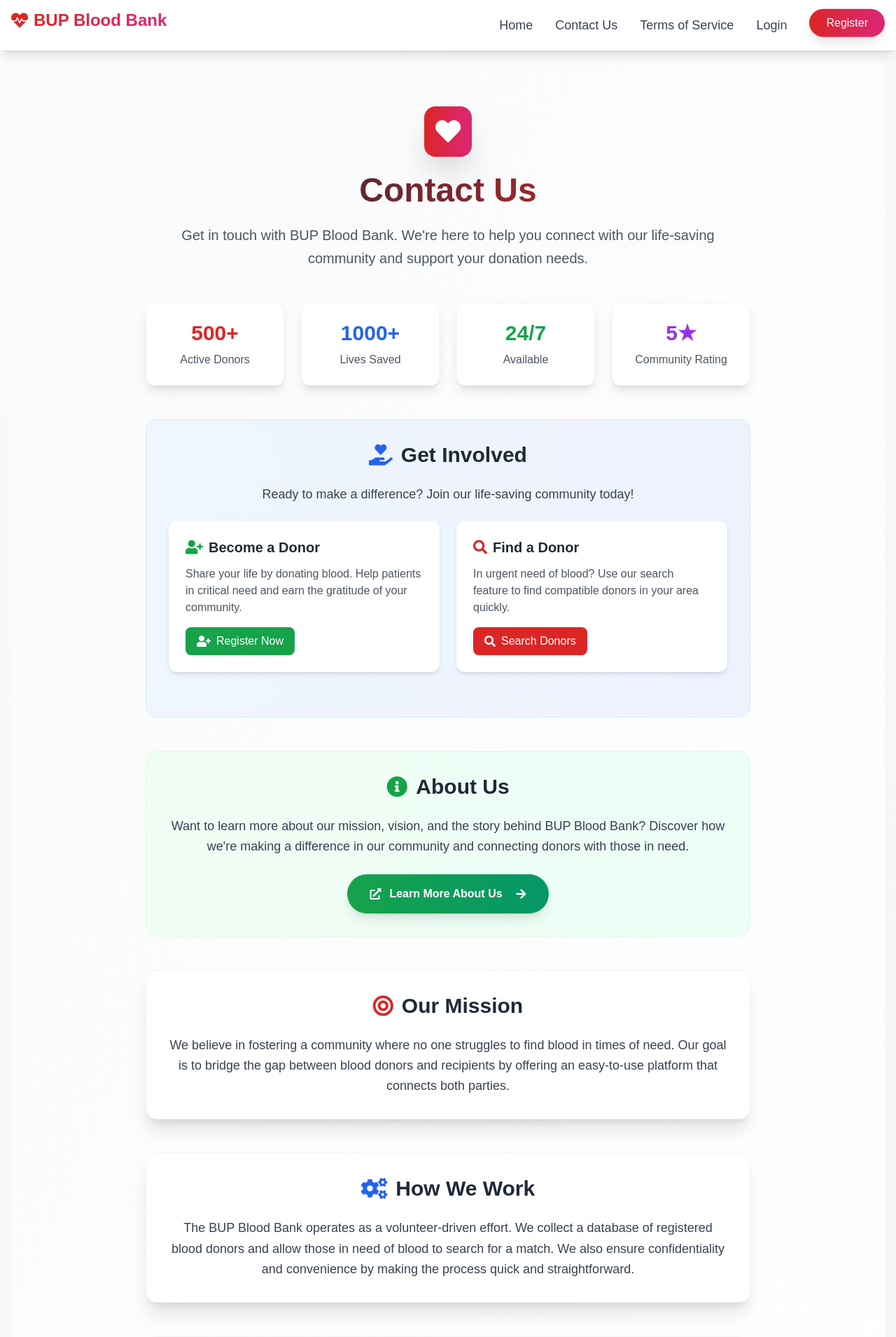
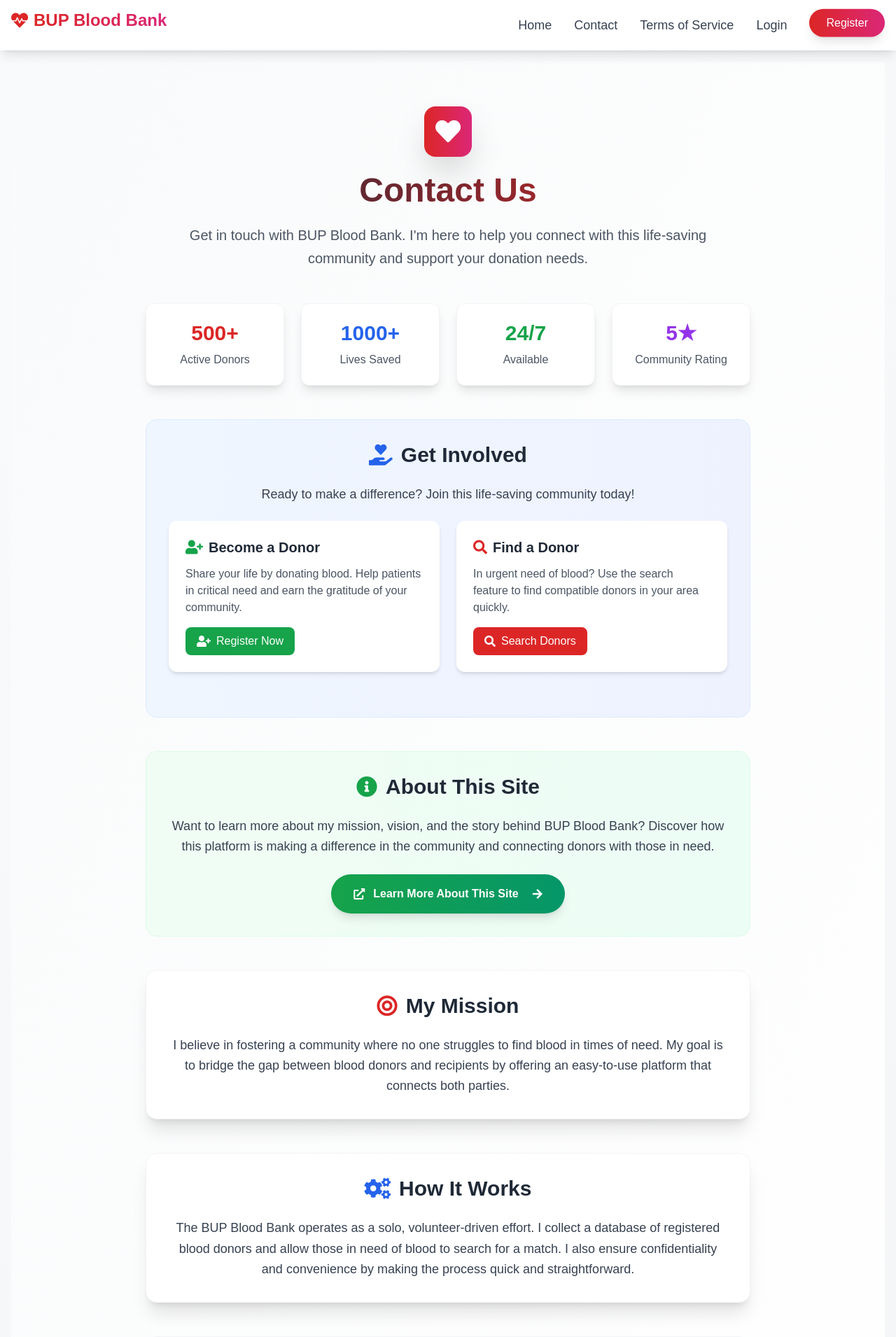
Before and after one commit to Refayatul/bupblood, a Flask app: page /contact in a window 1280 px wide. Shown: the top 1910 px of the page at 70% size. Run offline with Flask 3, Linux system fonts and the light colour scheme; some libraries are stand-ins or nearby versions.

Commit message:
Rewrite site copy to first-person singular (solo maintainer)

```diff
--- a/templates/base.html
+++ b/templates/base.html
@@ -263,8 +263,7 @@
                 <a href="{{ url_for('user_profile') }}"
                     class="nav-link hover:text-primary text-lg font-bold">Profile</a>
                 {% endif %}
-                <a href="{{ url_for('contact') }}" class="nav-link hover:text-primary text-lg font-medium">Contact
-                    Us</a>
+                <a href="{{ url_for('contact') }}" class="nav-link hover:text-primary text-lg font-medium">Contact</a>
                 <a href="{{ url_for('tos') }}" class="nav-link hover:text-primary text-lg font-medium">Terms of
                     Service</a>
                 {% if current_user.is_authenticated and not session.get('admin_logged_in') %}
@@ -293,7 +292,7 @@
                 class="block py-3 px-4 text-primary hover:bg-gray-50 mobile-nav-link font-bold">Profile</a>
             {% endif %}
             <a href="{{ url_for('contact') }}"
-                class="block py-3 px-4 text-primary hover:bg-gray-50 mobile-nav-link font-medium">Contact Us</a>
+            class="block py-3 px-4 text-primary hover:bg-gray-50 mobile-nav-link font-medium">Contact</a>
             <a href="{{ url_for('tos') }}"
                 class="block py-3 px-4 text-primary hover:bg-gray-50 mobile-nav-link font-medium">Terms of Service</a>
             {% if current_user.is_authenticated and not session.get('admin_logged_in') %}
@@ -362,89 +361,66 @@
             mobileMenu.classList.toggle('animate-slide-in');
         });
 
-        // Generic Toast Notification
-        function showToast(message, type = 'success') {
-            // Remove existing toasts
-            const existingToasts = document.querySelectorAll('.toast-notification');
-            existingToasts.forEach(toast => toast.remove());
-
-            // Create toast element
-            const toast = document.createElement('div');
-            toast.className = `toast-notification fixed top-4 right-4 md:right-4 left-4 md:left-auto px-6 py-4 rounded-2xl shadow-2xl z-[100] transform translate-x-full transition-all duration-300 border-l-4 flex items-center gap-4 min-w-[300px] max-w-md ${
-                type === 'success' ? 'bg-white border-green-500 text-gray-800' :
-                type === 'error' ? 'bg-white border-red-500 text-gray-800' :
-                type === 'warning' ? 'bg-white border-yellow-500 text-gray-800' :
-                'bg-white border-blue-500 text-gray-800'
-            }`;
-
-            const icon = type === 'success' ? 'fa-check-circle text-green-500' :
-                         type === 'error' ? 'fa-exclamation-circle text-red-500' :
-                         type === 'warning' ? 'fa-exclamation-triangle text-yellow-500' :
-                         'fa-info-circle text-blue-500';
-
-            toast.innerHTML = `
-                <div class="flex-shrink-0 bg-gray-50 p-2 rounded-full">
-                    <i class="fas ${icon} text-xl"></i>
-                </div>
-                <div class="flex-grow">
-                    <p class="font-bold text-sm capitalize">${type}!</p>
-                    <p class="text-xs text-gray-600 leading-relaxed">${message}</p>
-                </div>
-                <button onclick="this.parentElement.remove()" class="text-gray-400 hover:text-gray-600 transition-colors">
-                    <i class="fas fa-times"></i>
-                </button>
-            `;
-
-            document.body.appendChild(toast);
-
-            // Animate in
-            setTimeout(() => {
-                toast.classList.remove('translate-x-full');
-            }, 10);
-
-            // Auto remove after 5 seconds
-            setTimeout(() => {
-                if (toast.parentNode) {
-                    toast.classList.add('translate-x-full');
-                    setTimeout(() => {
-                        if (toast.parentNode) toast.remove();
-                    }, 300);
-                }
-            }, 5000);
-        }
-
-        // Keep copy function but use showToast
+        // Copy to clipboard function
         async function copyToClipboard(text) {
             try {
                 await navigator.clipboard.writeText(text);
-                showToast('Phone number copied to clipboard!', 'success');
+                // Show success feedback
+                showCopyNotification('Phone number copied to clipboard!');
             } catch (err) {
                 console.error('Failed to copy: ', err);
+                // Fallback for older browsers
                 const textArea = document.createElement('textarea');
                 textArea.value = text;
                 document.body.appendChild(textArea);
                 textArea.select();
                 try {
                     document.execCommand('copy');
-                    showToast('Phone number copied to clipboard!', 'success');
+                    showCopyNotification('Phone number copied to clipboard!');
                 } catch (fallbackErr) {
-                    showToast('Failed to copy phone number', 'error');
+                    console.error('Fallback copy failed: ', fallbackErr);
+                    showCopyNotification('Failed to copy phone number', true);
                 }
                 document.body.removeChild(textArea);
             }
         }
-    </script>
 
-    <!-- Vercel Web Analytics (ESM Version) -->
-    <script type="module">
-        import { inject } from "https://cdn.jsdelivr.net/npm/@vercel/analytics/dist/index.mjs";
-        inject();
-    </script>
+        // Show copy notification
+        function showCopyNotification(message, isError = false) {
+            // Remove existing notifications
+            const existingNotifications = document.querySelectorAll('.copy-notification');
+            existingNotifications.forEach(notification => notification.remove());
 
-    <!-- Vercel Speed Insights (ESM Version) -->
-    <script type="module">
-        import { injectSpeedInsights } from "https://cdn.jsdelivr.net/npm/@vercel/speed-insights/dist/index.mjs";
-        injectSpeedInsights();
+            // Create notification element
+            const notification = document.createElement('div');
+            notification.className = `copy-notification fixed top-4 right-4 px-4 py-2 rounded-lg shadow-lg z-50 transform translate-x-full transition-transform duration-300 ${isError
+                ? 'bg-red-500 text-white'
+                : 'bg-green-500 text-white'
+                }`;
+            notification.innerHTML = `
+                <div class="flex items-center gap-2">
+                    <i class="fas ${isError ? 'fa-exclamation-triangle' : 'fa-check'}"></i>
+                    <span>${message}</span>
+                </div>
+            `;
+
+            document.body.appendChild(notification);
+
+            // Animate in
+            setTimeout(() => {
+                notification.classList.remove('translate-x-full');
+            }, 10);
+
+            // Auto remove after 3 seconds
+            setTimeout(() => {
+                notification.classList.add('translate-x-full');
+                setTimeout(() => {
+                    if (notification.parentNode) {
+                        notification.parentNode.removeChild(notification);
+                    }
+                }, 300);
+            }, 3000);
+        }
     </script>
 </body>
 
--- a/templates/complete_profile.html
+++ b/templates/complete_profile.html
@@ -20,7 +20,7 @@
                 <div class="bg-blue-50 border-l-4 border-blue-500 p-6 mb-8 rounded-r-xl">
                     <p class="text-blue-700 flex items-center gap-3">
                         <i class="fas fa-info-circle text-2xl"></i>
-                        <span class="font-medium">We've updated our system to include official BUP programs. Please
+                        <span class="font-medium">This platform has been updated to include official BUP programs. Please
                             select your correct faculty and program from the dropdown below.</span>
                     </p>
                 </div>
--- a/templates/contact.html
+++ b/templates/contact.html
@@ -15,7 +15,7 @@
                 Contact Us
             </h1>
             <p class="text-xl text-gray-600 leading-relaxed max-w-3xl mx-auto">
-                Get in touch with BUP Blood Bank. We're here to help you connect with our life-saving community and support your donation needs.
+                Get in touch with BUP Blood Bank. I'm here to help you connect with this life-saving community and support your donation needs.
             </p>
         </div>
 
@@ -46,7 +46,7 @@
                 <i class="fas fa-hand-holding-heart text-blue-600"></i> Get Involved
             </h3>
             <p class="text-lg text-gray-700 mb-6 text-center">
-                Ready to make a difference? Join our life-saving community today!
+                Ready to make a difference? Join this life-saving community today!
             </p>
             <div class="grid md:grid-cols-2 gap-6 mb-8">
                 <div class="bg-white p-6 rounded-xl shadow-md">
@@ -71,7 +71,7 @@
                         <i class="fas fa-search text-red-600"></i> Find a Donor
                     </h4>
                     <p class="text-gray-600 mb-4">
-                        In urgent need of blood? Use our search feature to find compatible donors in your area quickly.
+                        In urgent need of blood? Use the search feature to find compatible donors in your area quickly.
                     </p>
                     <a href="{{ url_for('home') }}" class="inline-flex items-center gap-2 bg-red-600 hover:bg-red-700 text-white px-4 py-2 rounded-lg font-medium transition-colors">
                         <i class="fas fa-search"></i> Search Donors
@@ -83,14 +83,14 @@
         <!-- About Us Section -->
         <div class="bg-gradient-to-r from-green-50 to-emerald-50 rounded-2xl p-8 mb-12 border border-green-100 hover:shadow-xl transition-all duration-300 transform hover:-translate-y-1">
             <h2 class="text-3xl font-bold text-gray-800 mb-6 text-center flex items-center justify-center gap-3">
-                <i class="fas fa-info-circle text-green-600"></i> About Us
+                <i class="fas fa-info-circle text-green-600"></i> About This Site
             </h2>
             <p class="text-lg text-gray-700 leading-relaxed text-center mb-6">
-                Want to learn more about our mission, vision, and the story behind BUP Blood Bank? Discover how we're making a difference in our community and connecting donors with those in need.
+                Want to learn more about my mission, vision, and the story behind BUP Blood Bank? Discover how this platform is making a difference in the community and connecting donors with those in need.
             </p>
             <div class="text-center">
                 <a href="{{ url_for('about') }}" class="inline-flex items-center gap-3 bg-gradient-to-r from-green-600 to-emerald-600 text-white px-8 py-4 rounded-full font-bold hover:from-green-700 hover:to-emerald-700 transition-all duration-300 shadow-lg hover:shadow-xl transform hover:-translate-y-1">
-                    <i class="fas fa-external-link-alt"></i> Learn More About Us
+                    <i class="fas fa-external-link-alt"></i> Learn More About This Site
                     <i class="fas fa-arrow-right ml-2 group-hover:translate-x-1 transition-transform"></i>
                 </a>
             </div>
@@ -100,10 +100,10 @@
         <div
             class="bg-white rounded-2xl shadow-xl p-8 border border-gray-100 mb-12 hover:shadow-2xl transition-all duration-300 transform hover:-translate-y-1">
             <h2 class="text-3xl font-bold text-gray-800 mb-6 text-center flex items-center justify-center gap-3">
-                <i class="fas fa-bullseye text-red-600"></i> Our Mission
+                <i class="fas fa-bullseye text-red-600"></i> My Mission
             </h2>
             <p class="text-lg text-gray-700 leading-relaxed text-center">
-                We believe in fostering a community where no one struggles to find blood in times of need. Our goal is
+                I believe in fostering a community where no one struggles to find blood in times of need. My goal is
                 to bridge the gap between blood donors and recipients by offering an easy-to-use platform that connects
                 both parties.
             </p>
@@ -113,11 +113,11 @@
         <div
             class="bg-white rounded-2xl shadow-xl p-8 border border-gray-100 mb-12 hover:shadow-2xl transition-all duration-300 transform hover:-translate-y-1">
             <h2 class="text-3xl font-bold text-gray-800 mb-6 text-center flex items-center justify-center gap-3">
-                <i class="fas fa-cogs text-blue-600"></i>How We Work
+                <i class="fas fa-cogs text-blue-600"></i>How It Works
             </h2>
             <p class="text-lg text-gray-700 leading-relaxed text-center">
-                The BUP Blood Bank operates as a volunteer-driven effort. We collect a database of registered blood
-                donors and allow those in need of blood to search for a match. We also ensure confidentiality and
+                The BUP Blood Bank operates as a solo, volunteer-driven effort. I collect a database of registered blood
+                donors and allow those in need of blood to search for a match. I also ensure confidentiality and
                 convenience by making the process quick and straightforward.
             </p>
         </div>
@@ -152,7 +152,7 @@
                         <i class="fas fa-chevron-down transform transition-transform duration-200 text-gray-500"></i>
                     </summary>
                     <p class="text-gray-600 mt-3 pl-6 border-l-4 border-red-200">
-                        While blood donation is crucial for saving lives, there are eligibility criteria. You must be at least 18 years old, weigh at least 45kg, and be in good health. Contact us for complete eligibility requirements.
+                        While blood donation is crucial for saving lives, there are eligibility criteria. You must be at least 18 years old, weigh at least 45kg, and be in good health. Contact me for complete eligibility requirements.
                     </p>
                 </details>
             </div>
@@ -165,7 +165,7 @@
                 <i class="fas fa-envelope text-purple-600"></i> Contact Us
             </h2>
             <p class="text-lg text-gray-700 leading-relaxed text-center mb-6">
-                For inquiries, suggestions, or support, feel free to reach out to us at:
+                For inquiries, suggestions, or support, feel free to reach out to me at:
             </p>
             <div class="flex justify-center">
                 <a href="mailto:refayat.connect@gmail.com" onclick="copyEmail(event)"
@@ -181,7 +181,7 @@
                 {% if current_user.is_authenticated %}
                 <h3 class="text-3xl font-bold mb-4">Welcome Back, {{ current_user.name }}!</h3>
                 <p class="text-lg leading-relaxed mb-6">
-                    Continue making a difference in our community. Access your profile or find donors in need.
+                    Continue making a difference in this community. Access your profile or find donors in need.
                 </p>
                 <div class="flex flex-col sm:flex-row gap-4 justify-center">
                     <a href="{{ url_for('user_profile') }}"
@@ -196,7 +196,7 @@
                 {% else %}
                 <h3 class="text-3xl font-bold mb-4">Ready to Make a Difference?</h3>
                 <p class="text-lg leading-relaxed mb-6">
-                    Join our community of life-saving heroes today. Register as a donor and help save lives.
+                    Join this community of life-saving heroes today. Register as a donor and help save lives.
                 </p>
                 <div class="flex flex-col sm:flex-row gap-4 justify-center">
                     <a href="{{ url_for('register') }}"
--- a/templates/email/password_reset.html
+++ b/templates/email/password_reset.html
@@ -42,9 +42,9 @@
                 </ul>
             </div>
 
-            <p>If you need assistance, please contact our support team through the website.</p>
+            <p>If you need assistance, please get in touch through the website.</p>
 
-            <p>Thank you for being part of our blood donor community!</p>
+            <p>Thank you for being part of the blood donor community!</p>
 
             <p>Best regards,<br>
             BUP Blood Bank Team<br>
@@ -53,7 +53,7 @@
         <div class="footer">
             <p>This is an automated password reset email. Please do not reply to this message.</p>
             <p>If you didn't request this password reset, simply ignore this email.</p>
-            <p>For support: Visit our website or contact us through the platform.</p>
+            <p>For support: Visit the website or get in touch through the platform.</p>
         </div>
     </div>
 </body>
--- a/templates/email/welcome.html
+++ b/templates/email/welcome.html
@@ -35,9 +35,9 @@
 
             <p>You will receive a confirmation email once an admin approves your account.</p>
 
-            <p>In the meantime, if you need to contact us, please visit our website or use the contact information provided.</p>
+            <p>In the meantime, if you need to get in touch, please visit the website or use the contact information provided.</p>
 
-            <p>Thank you for joining our blood donor community! Together, we can save lives! 💝</p>
+            <p>Thank you for joining the blood donor community! Together, we can save lives! 💝</p>
 
             <p>Best regards,<br>
             BUP Blood Bank Team<br>
@@ -45,7 +45,7 @@
         </div>
         <div class="footer">
             <p>This is an automated message. Please do not reply to this email.</p>
-            <p>For support, contact us through the website.</p>
+            <p>For support, get in touch through the website.</p>
         </div>
     </div>
 </body>
--- a/templates/verify_identity.html
+++ b/templates/verify_identity.html
@@ -147,7 +147,7 @@
                     <div class="p-3 bg-green-100 rounded-full">
                         <i class="fas fa-shield-alt text-green-600 text-xl"></i>
                     </div>
-                    <span class="text-sm text-gray-700 font-semibold">Your information is secure with us</span>
+                    <span class="text-sm text-gray-700 font-semibold">Your information is secure with this platform</span>
                     <i class="fas fa-lock text-green-500"></i>
                 </div>
             </div>
```
Also changed, not shown: templates/about.html (+4 -4 lines), templates/register.html (+24 -4 lines), templates/tos.html (+12 -12 lines), templates/user_login.html (+2 -6 lines).
